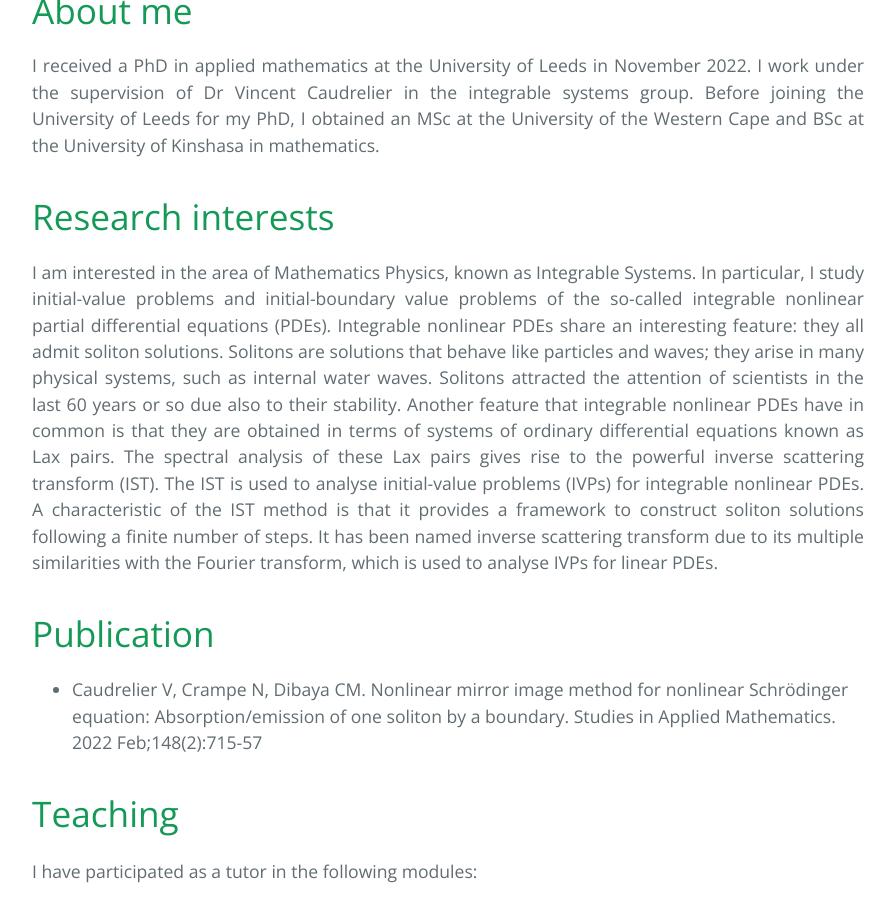
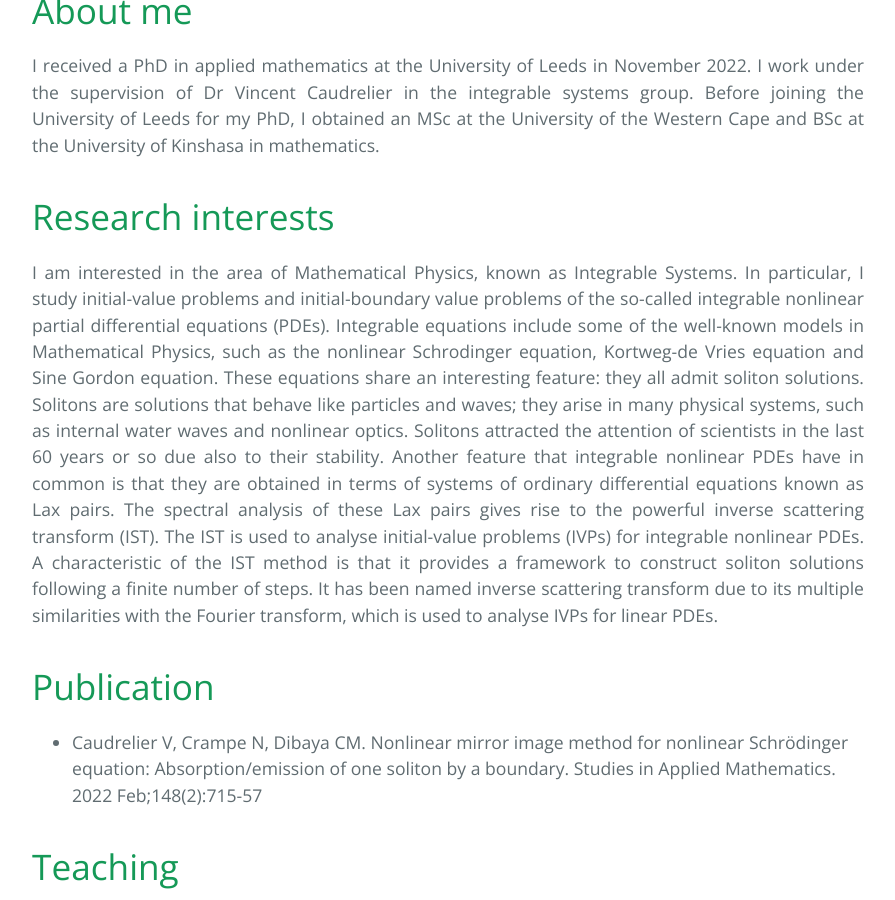
Before and after one commit to carlosdibaya/carlosdibaya.github.io, a Jekyll site: the page built from index.md, in a window 1280 px wide and 900 px high, scrolled down 365 px. Shown: the whole window, without its empty margins (192-1087 px from the left). Built offline with Jekyll 4.4.1, drawn with Linux system fonts in a browser that asks for light colours.

Commit message:
Edited my interest

```diff
--- a/index.md
+++ b/index.md
@@ -19,7 +19,7 @@ Before joining the University of Leeds for my PhD, I obtained an MSc at the Univ
 
 # Research interests
 
-<div style="text-align: justify"> I am interested in the area of Mathematics Physics, known as Integrable Systems. In particular, I study initial-value problems and initial-boundary value problems of the so-called integrable nonlinear partial differential equations (PDEs). Integrable nonlinear PDEs share an interesting feature: they all admit soliton solutions. Solitons are solutions that behave like particles and waves; they arise in many physical systems, such as internal water waves. Solitons attracted the attention of scientists in the last 60 years or so due also to their stability. Another feature that integrable nonlinear PDEs have in common is that they are obtained in terms of systems of ordinary differential equations known as Lax pairs. The spectral analysis of these Lax pairs gives rise to the powerful inverse scattering transform (IST). The IST is used to analyse initial-value problems (IVPs) for integrable nonlinear PDEs. A characteristic of the IST method is that it provides a framework to construct soliton solutions following a finite number of steps. It has been named inverse scattering transform due to its multiple similarities with the Fourier transform, which is used to analyse IVPs for linear PDEs.
+<div style="text-align: justify"> I am interested in the area of Mathematical Physics, known as Integrable Systems. In particular, I study initial-value problems and initial-boundary value problems of the so-called integrable nonlinear partial differential equations (PDEs). Integrable equations include some of the well-known models in Mathematical Physics, such as the nonlinear Schrodinger equation, Kortweg-de Vries equation and Sine Gordon equation. These equations share an interesting feature: they all admit soliton solutions. Solitons are solutions that behave like particles and waves; they arise in many physical systems, such as internal water waves and nonlinear optics. Solitons attracted the attention of scientists in the last 60 years or so due also to their stability. Another feature that integrable nonlinear PDEs have in common is that they are obtained in terms of systems of ordinary differential equations known as Lax pairs. The spectral analysis of these Lax pairs gives rise to the powerful inverse scattering transform (IST). The IST is used to analyse initial-value problems (IVPs) for integrable nonlinear PDEs. A characteristic of the IST method is that it provides a framework to construct soliton solutions following a finite number of steps. It has been named inverse scattering transform due to its multiple similarities with the Fourier transform, which is used to analyse IVPs for linear PDEs.
 </div>
 
 # Publication
```
